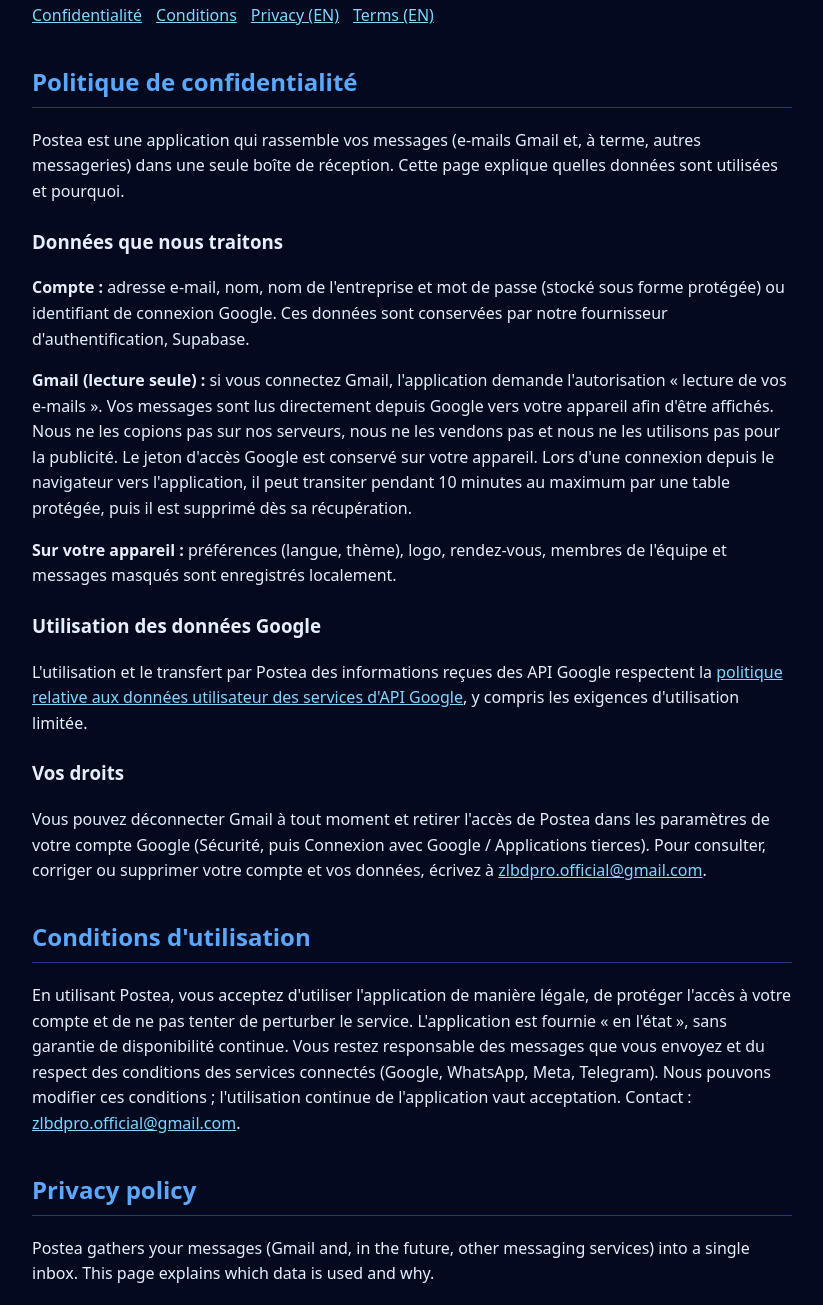
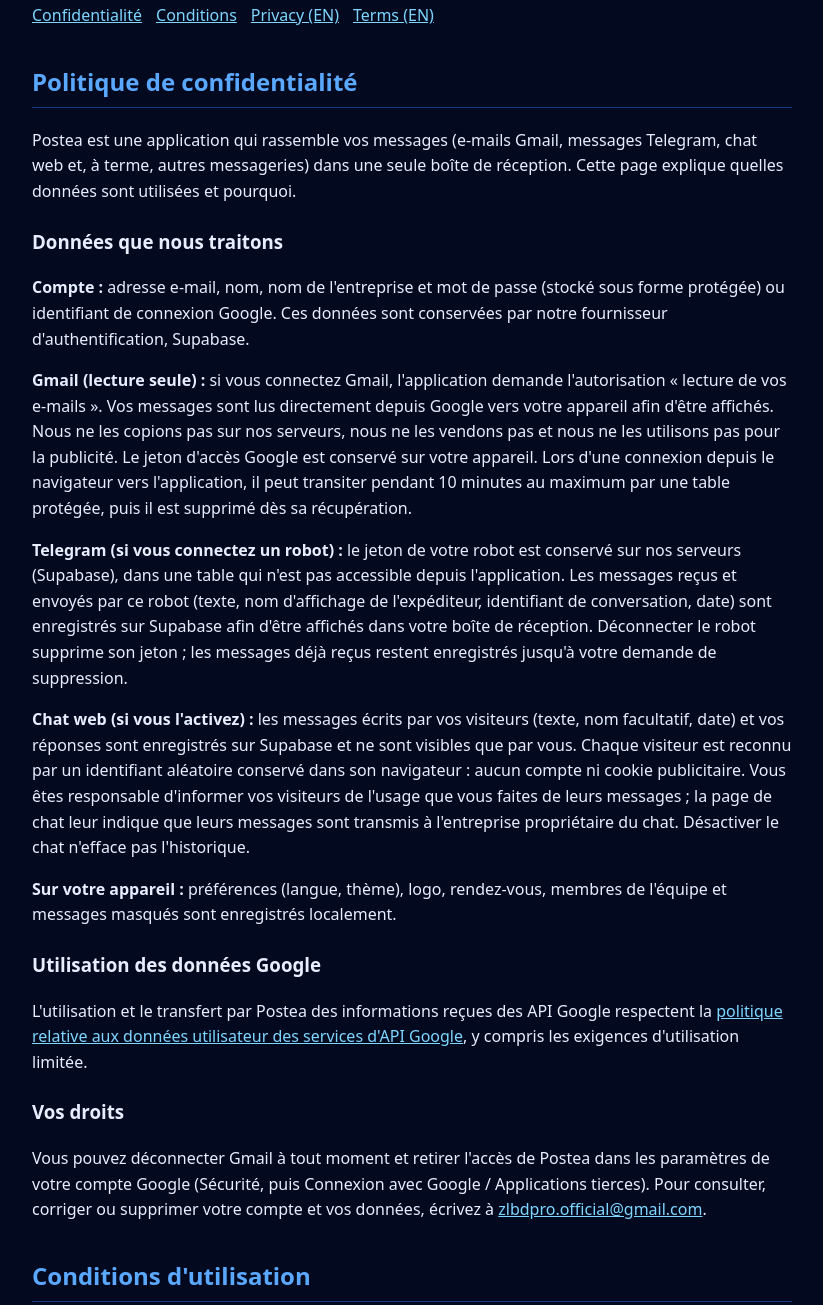
Before and after one commit to zlbdproofficial/Support-Pro, a plain HTML site: page legal.html in a window 1280 px wide. Shown: the part 157-1462 px from the top of the page, without its empty margins (228-1051 px from the left). Drawn offline with Linux system fonts and the light colour scheme.

Commit message:
Add files via upload

```diff
--- a/legal.html
+++ b/legal.html
@@ -18,10 +18,12 @@ nav a{margin-right:14px}
 <nav><a href="#privacy">Confidentialité</a><a href="#terms">Conditions</a><a href="#privacy-en">Privacy (EN)</a><a href="#terms-en">Terms (EN)</a></nav>
 
 <h2 id="privacy">Politique de confidentialité</h2>
-<p>Postea est une application qui rassemble vos messages (e-mails Gmail et, à terme, autres messageries) dans une seule boîte de réception. Cette page explique quelles données sont utilisées et pourquoi.</p>
+<p>Postea est une application qui rassemble vos messages (e-mails Gmail, messages Telegram, chat web et, à terme, autres messageries) dans une seule boîte de réception. Cette page explique quelles données sont utilisées et pourquoi.</p>
 <h3>Données que nous traitons</h3>
 <p><b>Compte :</b> adresse e-mail, nom, nom de l'entreprise et mot de passe (stocké sous forme protégée) ou identifiant de connexion Google. Ces données sont conservées par notre fournisseur d'authentification, Supabase.</p>
 <p><b>Gmail (lecture seule) :</b> si vous connectez Gmail, l'application demande l'autorisation « lecture de vos e-mails ». Vos messages sont lus directement depuis Google vers votre appareil afin d'être affichés. Nous ne les copions pas sur nos serveurs, nous ne les vendons pas et nous ne les utilisons pas pour la publicité. Le jeton d'accès Google est conservé sur votre appareil. Lors d'une connexion depuis le navigateur vers l'application, il peut transiter pendant 10 minutes au maximum par une table protégée, puis il est supprimé dès sa récupération.</p>
+<p><b>Telegram (si vous connectez un robot) :</b> le jeton de votre robot est conservé sur nos serveurs (Supabase), dans une table qui n'est pas accessible depuis l'application. Les messages reçus et envoyés par ce robot (texte, nom d'affichage de l'expéditeur, identifiant de conversation, date) sont enregistrés sur Supabase afin d'être affichés dans votre boîte de réception. Déconnecter le robot supprime son jeton ; les messages déjà reçus restent enregistrés jusqu'à votre demande de suppression.</p>
+<p><b>Chat web (si vous l'activez) :</b> les messages écrits par vos visiteurs (texte, nom facultatif, date) et vos réponses sont enregistrés sur Supabase et ne sont visibles que par vous. Chaque visiteur est reconnu par un identifiant aléatoire conservé dans son navigateur : aucun compte ni cookie publicitaire. Vous êtes responsable d'informer vos visiteurs de l'usage que vous faites de leurs messages ; la page de chat leur indique que leurs messages sont transmis à l'entreprise propriétaire du chat. Désactiver le chat n'efface pas l'historique.</p>
 <p><b>Sur votre appareil :</b> préférences (langue, thème), logo, rendez-vous, membres de l'équipe et messages masqués sont enregistrés localement.</p>
 <h3>Utilisation des données Google</h3>
 <p>L'utilisation et le transfert par Postea des informations reçues des API Google respectent la <a href="https://developers.google.com/terms/api-services-user-data-policy">politique relative aux données utilisateur des services d'API Google</a>, y compris les exigences d'utilisation limitée.</p>
@@ -32,10 +34,12 @@ nav a{margin-right:14px}
 <p>En utilisant Postea, vous acceptez d'utiliser l'application de manière légale, de protéger l'accès à votre compte et de ne pas tenter de perturber le service. L'application est fournie « en l'état », sans garantie de disponibilité continue. Vous restez responsable des messages que vous envoyez et du respect des conditions des services connectés (Google, WhatsApp, Meta, Telegram). Nous pouvons modifier ces conditions ; l'utilisation continue de l'application vaut acceptation. Contact : <a href="mailto:zlbdpro.official@gmail.com">zlbdpro.official@gmail.com</a>.</p>
 
 <h2 id="privacy-en">Privacy policy</h2>
-<p>Postea gathers your messages (Gmail and, in the future, other messaging services) into a single inbox. This page explains which data is used and why.</p>
+<p>Postea gathers your messages (Gmail, Telegram, web chat and, in the future, other messaging services) into a single inbox. This page explains which data is used and why.</p>
 <h3>Data we process</h3>
 <p><b>Account:</b> email address, name, company name and password (stored in protected form) or Google sign-in identifier, kept by our authentication provider, Supabase.</p>
 <p><b>Gmail (read-only):</b> if you connect Gmail, the app asks for permission to read your emails. Messages are fetched from Google directly to your device to be displayed. We do not copy them to our servers, sell them, or use them for advertising. The Google access token is kept on your device. When signing in from the browser to the app, it may pass for at most 10 minutes through a protected table and is deleted as soon as it is retrieved.</p>
+<p><b>Telegram (if you connect a bot):</b> your bot's token is kept on our servers (Supabase), in a table that is not accessible from the app. Messages received and sent by that bot (text, sender display name, conversation identifier, date) are stored on Supabase so they can be shown in your inbox. Disconnecting the bot deletes its token; messages already received stay stored until you ask for their deletion.</p>
+<p><b>Web chat (if you enable it):</b> messages written by your visitors (text, optional name, date) and your replies are stored on Supabase and are visible only to you. Each visitor is recognised by a random identifier kept in their browser: no account and no advertising cookie. You are responsible for informing your visitors about how you use their messages; the chat page tells them that their messages are sent to the company that owns the chat. Disabling the chat does not erase its history.</p>
 <p><b>On your device:</b> preferences (language, theme), logo, appointments, team members and hidden messages are stored locally.</p>
 <h3>Google user data</h3>
 <p>Postea's use and transfer of information received from Google APIs adheres to the <a href="https://developers.google.com/terms/api-services-user-data-policy">Google API Services User Data Policy</a>, including the Limited Use requirements.</p>
```
